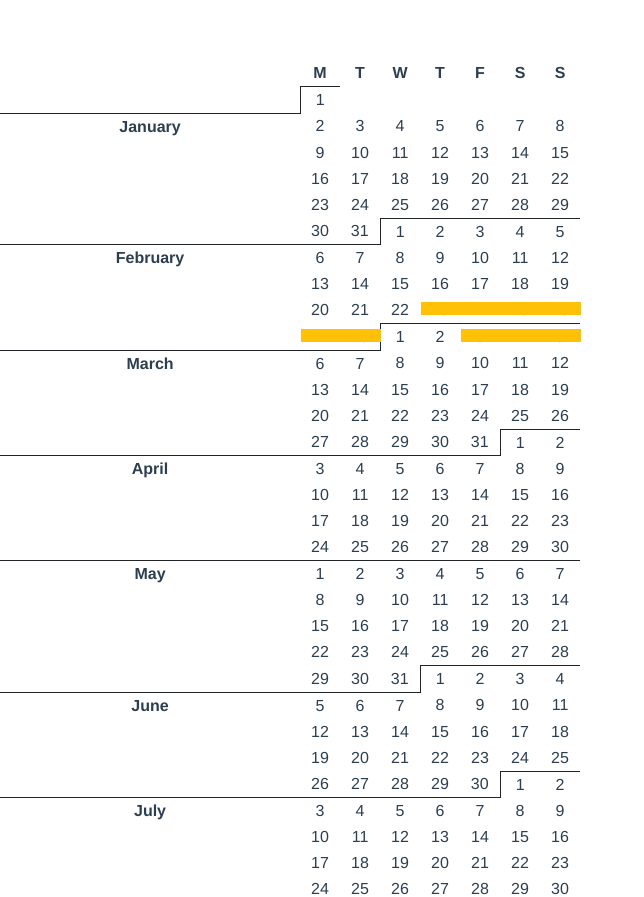
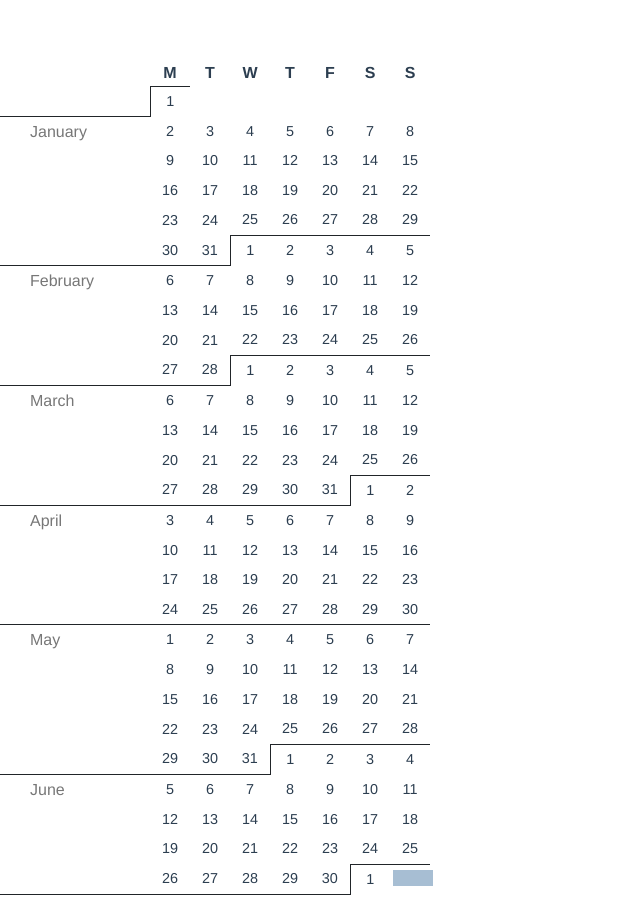
Before and after one commit to danken00/annualcal, a Vue app: page / in a window 1280 px wide. Shown: the top 897 px of the page, without its empty margins (0-644 px from the left). Built offline with nearby package versions, Linux system fonts and the light colour scheme.

Commit message:
Added events for testing, now modals working

```diff
--- a/src/components/DayCell.vue
+++ b/src/components/DayCell.vue
@@ -10,14 +10,9 @@ let modalDemo = null;
 export default {
     name: 'DayCell',
     props: ['events'],
-    data() {
-        return {
-            // modalTitle: ''
-        }
-    },
     methods: {
         openModal() {
-            modalDemo = new Modal(document.getElementById('modal_demo'), {})
+            modalDemo = new Modal(document.getElementById('event-modal' + this.events[0].id), {})
             modalDemo.show()
         }, closeModal() {
             modalDemo.hide()
@@ -31,36 +26,35 @@ export default {
                 return 'Busy day!'
             } else {
                 return ''
-                // this.modalTitle = ''
             }
-
-            // console.log(this.modalTitle)
         }
     },
     computed: {
         modalTitle() {
             return this.setTitle()
         }
-    },
-    created() {
-        // this.setTitle()
     }
 }
 </script>
 
 <template>
-    <div class="day-cell-bar" v-for="(event, index) in this.events" :key="index" @click="openModal"></div>
+    <div class="day-cell-bar" v-for="(event, index) in this.events" :key="index" @click="openModal"
+         :style="{ background: event.colour}"></div>
 
-    <div class="modal fade" id="modal_demo" tabindex="-1" aria-labelledby="modal_demo_label" aria-hidden="true">
+    <div class="modal fade" :id="'event-modal' + events[0].id" tabindex="-1" aria-labelledby="modal_demo_label"
+         aria-hidden="true"
+         v-if="events.length > 0">
         <div class="modal-dialog">
             <div class="modal-content">
                 <div class="modal-header">
                     <h5 class="modal-title" id="modal_demo_label">{{ modalTitle }}</h5>
-<!--                    {{ event.name }}-->
+                    <!--                    {{ event.name }}-->
                     <button type="button" class="btn-close" aria-label="Close" @click="closeModal"></button>
                 </div>
-                <div class="modal-body">
-                    ...
+                <div class="modal-body" v-for="(event, index) in this.events" :key="index">
+                    <h6>{{ event.name }}</h6>
+                    <p>Dates: {{ event.startDate }} to {{ event.endDate }}</p>
+                    <p>Where: {{ event.location }}</p>
                 </div>
                 <div class="modal-footer">
                     <button type="button" class="btn btn-secondary" @click="closeModal">Close</button>
@@ -76,8 +70,11 @@ export default {
 .day-cell-bar {
   position: absolute;
   top: 5px;
-  height: 13px;
+  height: 16px;
   width: 100%;
-  background-color: #FFC107;
+}
+
+.modal {
+  text-align: left;
 }
 </style>
--- a/src/components/HelloWorld.vue
+++ b/src/components/HelloWorld.vue
@@ -12,7 +12,7 @@
             <th class="dayNumber text-center">S</th>
         </tr>
         <tr v-for="(week, index) in weeks" :key="index">
-            <th :class="getWeekBorders(week)">
+            <th :class="getWeekBorders(week)" class="monthName">
                 {{ week.firstFullWeekOfMonth ? week.monthName : '' }}
             </th>
             <template v-for="day in week.weekData" :key="day">
@@ -42,13 +42,47 @@ export default {
         return {
             weeks: {},
             events: [{
-                'name': 'Preseason testing (Bahrain)',
-                'startDate': dayjs('2023-02-23'),
-                'endDate': dayjs('2023-02-28')
+                'id': 1,
+                'name': 'Chamonix',
+                'location': 'Private Garden Le Praz',
+                'startDate': dayjs('2023-07-02'),
+                'endDate': dayjs('2023-07-07'),
+                'colour': '#a7bed3'
             }, {
-                'name': 'Bahrain',
-                'startDate': dayjs('2023-03-03'),
-                'endDate': dayjs('2023-03-05')
+                'id': 2,
+                'name': 'Italy - Genoa',
+                'location': 'The Seven Residence',
+                'startDate': dayjs('2023-07-07'),
+                'endDate': dayjs('2023-07-10'),
+                'colour': '#c6e2e9'
+            }, {
+                'id': 3,
+                'name': 'Italy - Lake Como',
+                'location': 'Residence Diaz',
+                'startDate': dayjs('2023-07-10'),
+                'endDate': dayjs('2023-07-12'),
+                'colour': '#f1ffc4'
+            }, {
+                'id': 4,
+                'name': 'Italy - Milan',
+                'location': 'Idea Hotel AIRPORT',
+                'startDate': dayjs('2023-07-12'),
+                'endDate': dayjs('2023-07-13'),
+                'colour': '#ffcaaf'
+            }, {
+                'id': 5,
+                'name': 'Hungary - Budapest',
+                'location': 'Hilto Garden Inn',
+                'startDate': dayjs('2023-07-13'),
+                'endDate': dayjs('2023-07-16'),
+                'colour': '#dab894'
+            }, {
+                'id': 6,
+                'name': 'Hungary - Budapest',
+                'location': 'Dormero',
+                'startDate': dayjs('2023-07-20'),
+                'endDate': dayjs('2023-07-21'),
+                'colour': '#ffc6ff'
             }]
         }
     },
@@ -64,26 +98,8 @@ export default {
             const borderStart = day.dateObject.date() == 1 && day.dateObject.day() != 1;
             const borderTop = week.monthChangeWeek && day.dateObject.date() <= 7;
             const borderBottom = week.monthChangeWeek && day.dateObject.date() >= 20;
-            let shouldHighlight = false;
-            let shouldHighlightStart = false;
-            let shouldHighlightEnd = false;
 
-            // events.forEach((calendarEvent) => {
-            //     if (day.dateObject.isBetween(calendarEvent.startDate, calendarEvent.endDate, 'day', '[]')) {
-            //         shouldHighlight = true;
-            //
-            //         if (day.dateObject.isSame(calendarEvent.startDate, 'day')) {
-            //             shouldHighlightStart = true;
-            //         }
-            //         if (day.dateObject.isSame(calendarEvent.endDate, 'day')) {
-            //             shouldHighlightEnd = true;
-            //         }
-            //     }
-            // });
-
-            return ['border-dark', borderTop ? 'border-top' : null, shouldHighlight ? 'highlight' : null,
-                shouldHighlightStart ? 'highlight-start' : null, shouldHighlightEnd ? 'highlight-end' : null,
-                borderBottom ? 'border-bottom' : null, borderStart ? 'border-start' : null]
+            return ['border-dark', borderTop ? 'border-top' : null, borderBottom ? 'border-bottom' : null, borderStart ? 'border-start' : null]
         },
         getDayEvents(day, events) {
             const eventsForDay = [];
@@ -150,8 +166,12 @@ export default {
 <!-- Add "scoped" attribute to limit CSS to this component only -->
 <style scoped lang="scss">
 .monthName {
-  width: 300px;
+  width: 150px;
   text-align: left;
+  padding-left: 30px;
+  color: #777;
+  //font-size: 0.8rem;
+  font-weight: normal;
 }
 
 .dayNumber {
@@ -159,9 +179,11 @@ export default {
 }
 
 table {
-    td {
-        position: relative;
-    }
+  td {
+    position: relative;
+    font-size: 0.9rem;
+    padding: 4px 3px;
+  }
 }
 
 .highlight {
```
